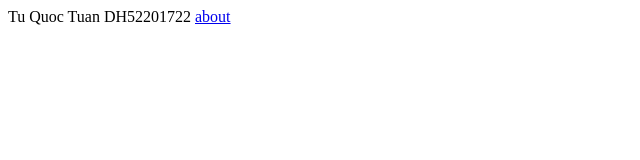
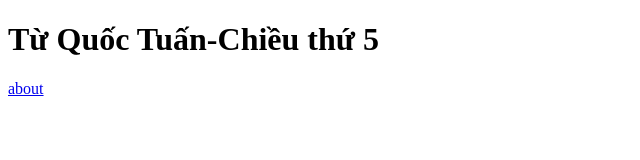
Before and after one commit to TuQuocTuan/OSS_Tuan2, a plain HTML site: page index.html in a window 1280 px wide. Shown: the whole page, without its empty margins (0-640 px from the left). Drawn offline with Linux system fonts and the light colour scheme.

Commit message:
Tu Quoc Tuan-Chieu thu 5

```diff
--- a/index.html
+++ b/index.html
@@ -6,8 +6,7 @@
     <title>Document</title>
 </head>
 <body>
-    Tu Quoc Tuan
-DH52201722
+    <h1>Từ Quốc Tuấn-Chiều thứ 5</h1>
 <a href="/about.html">about</a>
 </body>
 </html>
```
